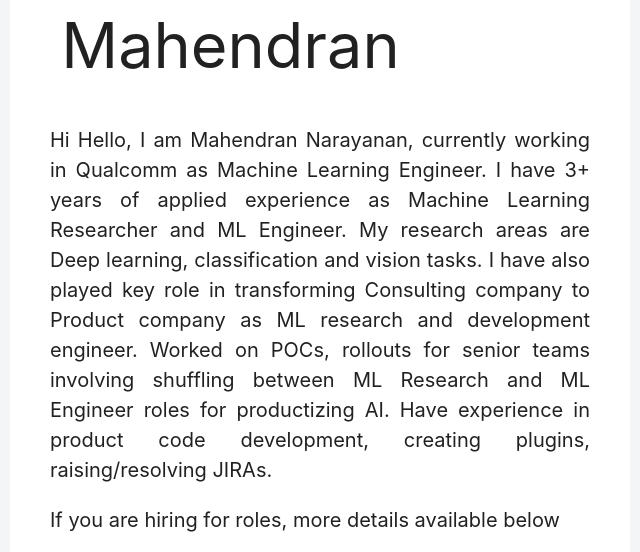
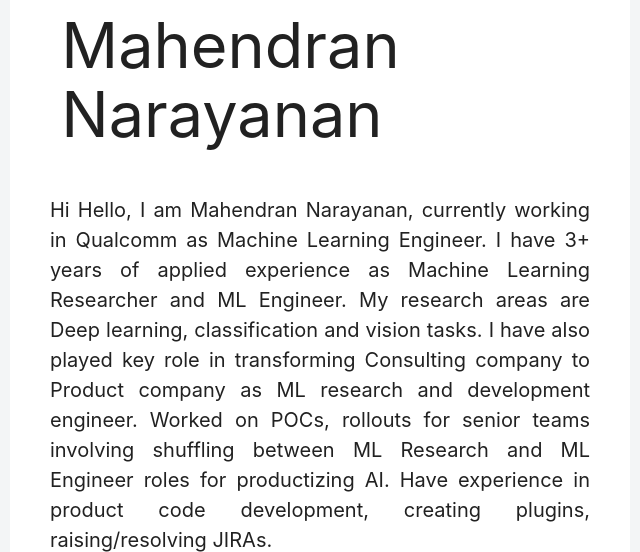
Before and after one commit to mahendran-narayanan/mahendran-narayanan.github.io, a plain HTML site: page index.html in a window 1280 px wide. Shown: the part 198-750 px from the top of the page, without its empty margins (320-960 px from the left). Drawn offline with Linux system fonts and the light colour scheme.

Commit message:
Update index.html

```diff
--- a/index.html
+++ b/index.html
@@ -2,7 +2,7 @@
 <html>
 <head>
 	<meta charset="utf-8">
-	<title>Mahi</title>
+	<title>Mahendran Narayanan</title>
     <link href="http://fonts.googleapis.com/icon?family=Material+Icons" rel="stylesheet">
     <link type="text/css" rel="stylesheet" href="css/materialize.min.css"  media="screen,projection"/>
 	<meta name="viewport" content="width=device-width, initial-scale=1">
@@ -61,7 +61,7 @@
          <div class="row">
             <div class="col s3 m3 l3 left">
                   <img src="https://mahendran-narayanan.github.io/scripts/images/me.jpg" id="img">
-                  <h1>Mahendran</h1>
+                  <h1>Mahendran Narayanan</h1>
             </div>
             <div class="col s5 m5 l5 right" style="margin-left: 20px;">
                <a href="https://www.linkedin.com/in/mahendran-narayanan"> LinkedIn </a> |
```
